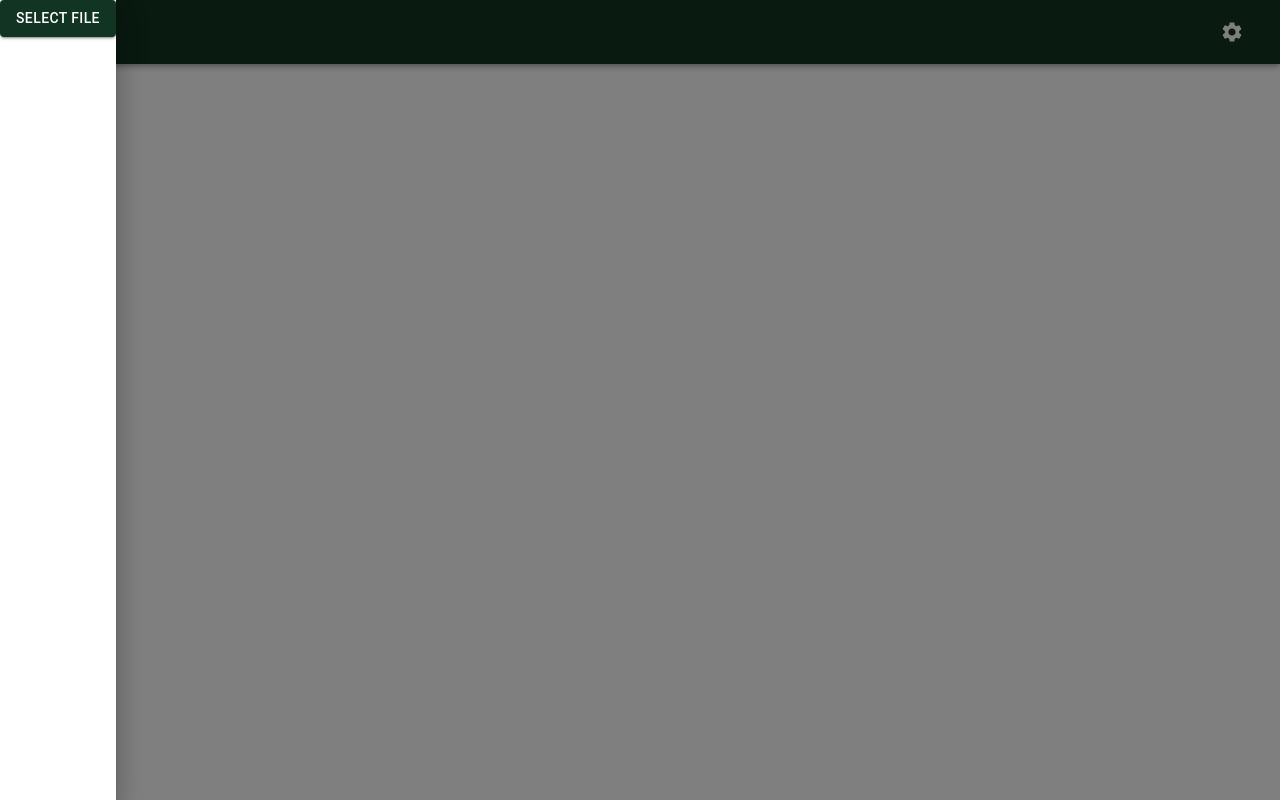
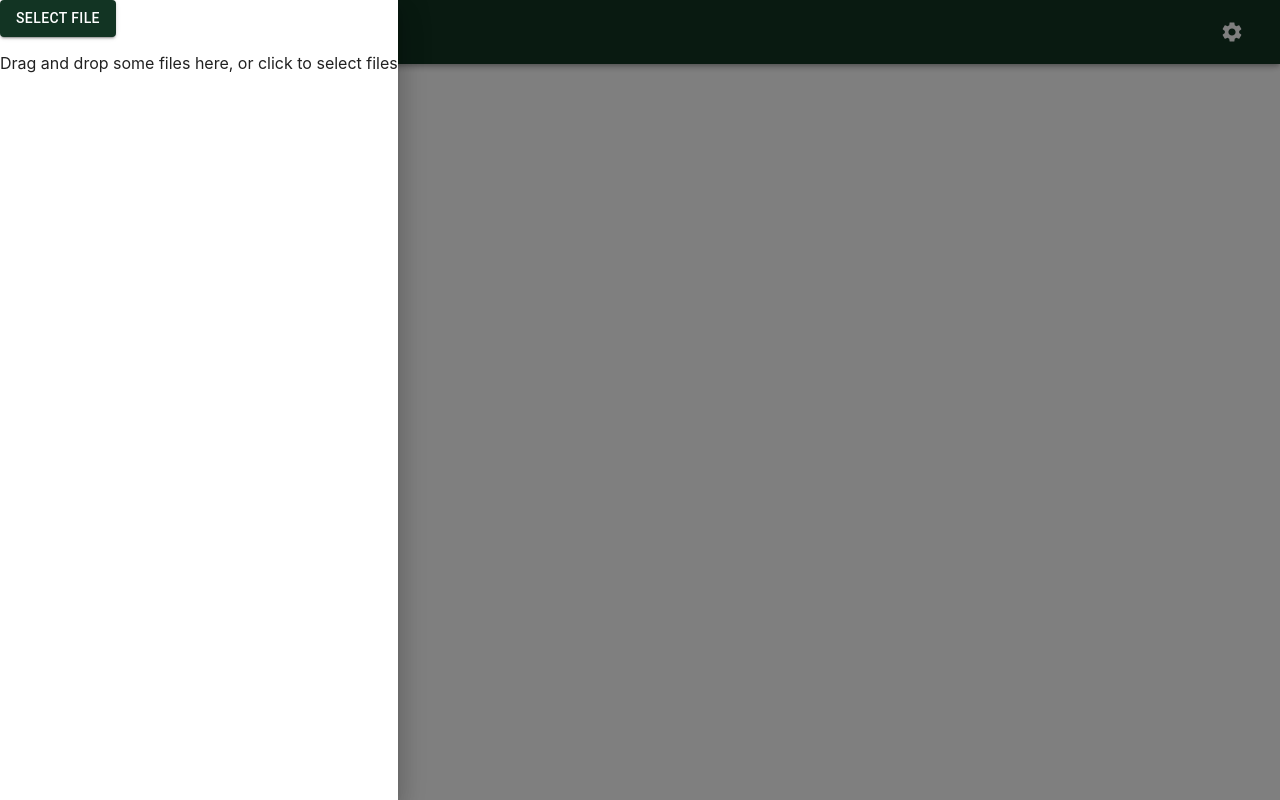
Before and after one commit to OverCry/Reader, a React app: page / in a window 1280 px wide. Both pictures are taken after a click on the button 36 px from the left and 32 px from the top of the page. Built offline with nearby package versions, Linux system fonts and the light colour scheme.

Commit message:
Import react-dropzone for drag-and-drop functionality

```diff
--- a/package.json
+++ b/package.json
@@ -17,6 +17,7 @@
     "@types/react-dom": "^18.2.7",
     "react": "^18.2.0",
     "react-dom": "^18.2.0",
+    "react-dropzone": "^14.2.9",
     "typescript": "^4.9.5",
     "web-vitals": "^2.1.4"
   },
--- a/src/App.tsx
+++ b/src/App.tsx
@@ -6,10 +6,14 @@ import SettingsIcon from '@mui/icons-material/Settings';
 import { AppBar, IconButton, ThemeProvider, Toolbar, Typography } from '@mui/material';
 import { theme } from './Theme/muiTheme';
 import DirectoryContext from '@MainContext';
+import { FileWithPath } from 'react-dropzone';
+import DisplayContent from './components/DisplayContent';
+import { Box } from '@mui/system';
 
 function App() {
   const [openNav, setOpenNav] = useState<boolean>(false);
   const [openView, setOpenView] = useState<boolean>(false);
+  const [files, setFiles] = useState<FileWithPath[]>([]);
 
   const triggerView = () => {
     setOpenView(!openView);
@@ -29,6 +33,8 @@ function App() {
             setOpenNav,
             openView,
             setOpenView,
+            files,
+            setFiles,
           }}
         >
           <AppBar position='fixed' color='primary' sx={{ bottom: 'auto', top: 0 }}>
@@ -51,6 +57,9 @@ function App() {
               </IconButton>
             </Toolbar>
           </AppBar>
+          <Box component='main' sx={{ pt: 8 }}>
+            <DisplayContent />
+          </Box>
           <ViewMenu />
           <Settings />
         </DirectoryContext.Provider>
--- a/src/AppContext/Provider/DirectoryContext.tsx
+++ b/src/AppContext/Provider/DirectoryContext.tsx
@@ -1,4 +1,5 @@
 import { createContext, Dispatch, SetStateAction } from 'react'; // Dispatch, SetStateAction
+import { FileWithPath } from 'react-dropzone/.';
 
 interface DirectoryContextInterface {
   page: number;
@@ -8,6 +9,8 @@ interface DirectoryContextInterface {
   setOpenView: Dispatch<SetStateAction<boolean>> | undefined;
   mobile?: boolean;
   landscape?: boolean;
+  files: FileWithPath[] | undefined;
+  setFiles: Dispatch<SetStateAction<FileWithPath[]>> | undefined;
 }
 
 export const DirectoryContext = createContext<DirectoryContextInterface>({
@@ -18,6 +21,8 @@ export const DirectoryContext = createContext<DirectoryContextInterface>({
   setOpenView: undefined,
   mobile: false,
   landscape: false,
+  files: undefined,
+  setFiles: undefined,
 });
 
 export default DirectoryContext;
--- /dev/null
+++ b/src/components/DisplayContent.tsx
@@ -0,0 +1,16 @@
+import DirectoryContext from '@MainContext';
+import React from 'react';
+import { useContext } from 'react';
+
+const DisplayContent = () => {
+  const { files } = useContext(DirectoryContext);
+  return (
+    <div>
+      {files?.map((content, i) => {
+        return <img key={i} src={URL.createObjectURL(content)} />;
+      })}
+    </div>
+  );
+};
+
+export default DisplayContent;
--- a/src/components/ViewMenu.tsx
+++ b/src/components/ViewMenu.tsx
@@ -2,9 +2,18 @@ import DirectoryContext from '@MainContext';
 import { Button } from '@mui/material';
 import { Drawer } from '@mui/material';
 import React, { useContext } from 'react';
+import { useEffect } from 'react';
+import { FileWithPath, useDropzone } from 'react-dropzone';
 
 const ViewMenu = () => {
-  const { openView, setOpenView } = useContext(DirectoryContext);
+  const { openView, setOpenView, setFiles } = useContext(DirectoryContext);
+  const { acceptedFiles, getRootProps, getInputProps } = useDropzone();
+
+  useEffect(() => {
+    if (setFiles) {
+      setFiles(acceptedFiles as FileWithPath[]);
+    }
+  }, [acceptedFiles]);
 
   const closeDraw = () => {
     if (setOpenView) {
@@ -47,6 +56,10 @@ const ViewMenu = () => {
           </Button>
         </label>
       </div>
+      <div {...getRootProps({ className: 'dropzone' })}>
+        <input {...getInputProps()} />
+        <p>Drag and drop some files here, or click to select files</p>
+      </div>
     </Drawer>
   );
 };
```
Also changed, not shown: 1 other file (tests, documents, lock files or other folders).
